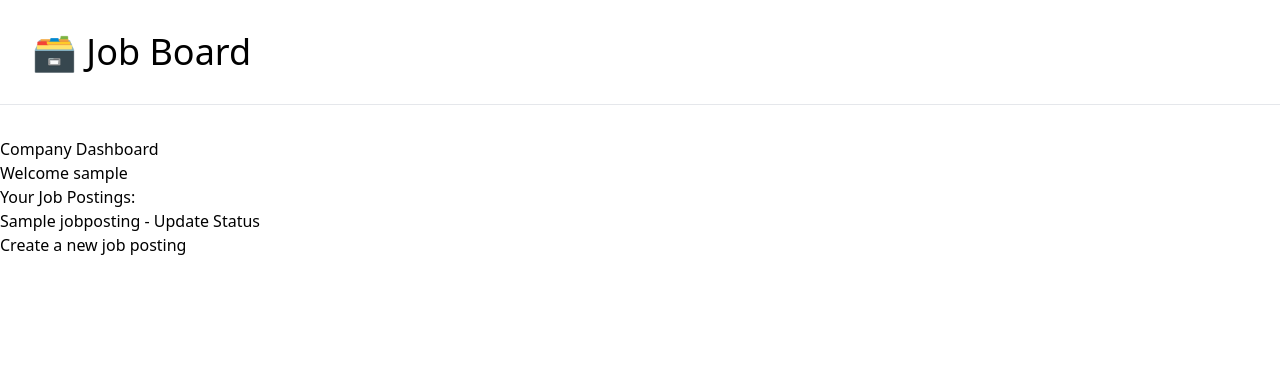
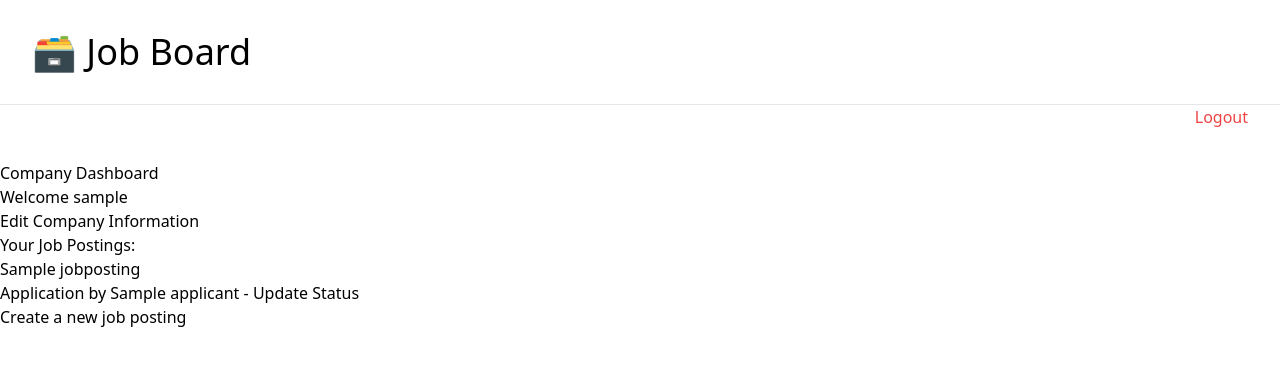
Before and after one commit to Waynexchan/Job_board_docker, a Django app: page /company/dashboard/ in a window 1280 px wide. Shown: the top 366 px of the page. Run offline with Django 5.2, Linux system fonts and the light colour scheme; the first user in the database is signed in; tables that the repository leaves empty hold one stand-in row (Sample ...); some libraries are stand-ins or nearby versions.

Commit message:
fix company dashboard

```diff
--- a/job_board/templates/job_board/_base.html
+++ b/job_board/templates/job_board/_base.html
@@ -15,6 +15,11 @@
             </a>
         </h1>
         <hr>
+        {% if request.user.is_authenticated %}
+            <div class="text-right pr-8">
+                <a href="{% url 'logout' %}" class="text-red-500">Logout</a>
+            </div>
+        {% endif %}
     </div>
     <div class="container mx-auto mb-8">
         {% block content%}
--- a/job_board/templates/job_board/company_dashboard.html
+++ b/job_board/templates/job_board/company_dashboard.html
@@ -4,10 +4,22 @@
 <h2>Company Dashboard</h2>
 <p>Welcome {{ request.user.username }}</p>
 
+<a href="{% url 'update_company_info' %}" class="btn btn-primary">Edit Company Information</a>
+
 <h3>Your Job Postings:</h3>
 <ul>
-    {% for job in job_posting %}
-    <li>{{ job.title }} - <a href="{% url 'update_application_status' application_id=job.id %}">Update Status</a></li>
+    {% for job in job_postings %}
+    <li>{{ job.title }}
+        <ul>
+            {% for application in job.applications.all %}
+            <li>Application by {{ application.applicant.name }} - <a href="{% url 'update_application_status' application_id=application.id %}">Update Status</a></li>
+            {% empty %}
+            <li>No applications yet</li>
+            {% endfor %}
+        </ul>
+    </li>
+    {% empty %}
+    <li>You have no job postings currently.</li>
     {% endfor %}
 </ul>
 <a href="{% url 'create_job_posting' %}">Create a new job posting</a>
--- a/job_board/templates/job_board/index.html
+++ b/job_board/templates/job_board/index.html
@@ -9,7 +9,7 @@
             <div class="border rounded px-8 py-10 bg-gray-50 hover:bg-gray-100 hover:cursor-pointer">
                 <p class="text-2xl pb-2">{{posting.title}}</p>
                 <hr class="py-2">
-                <p class="font-semibold pb-2">Company: {{posting.company}}</p>
+                <p class="font-semibold pb-2">Company: {{posting.company.name}}</p>
                 <p class="text-xl pb-2">Salary: ${{posting.salary|intcomma}}</p>
                 <p class="underline underline-offset-2 text-blue-500 hover:text-blue-400">View Details</p>
             </div>
--- a/job_board/urls.py
+++ b/job_board/urls.py
@@ -2,7 +2,7 @@ from django.urls import path
 from django.contrib.auth.views import LoginView
 from .views import (
     index, job_detail, register_applicant, register_company, custom_login, company_dashboard,
-    create_job_posting, update_application_status, applicant_dashboard, apply_for_job
+    create_job_posting, update_application_status, applicant_dashboard, apply_for_job, update_company_info, user_logout
 )
 
 urlpatterns = [
@@ -16,4 +16,7 @@ urlpatterns = [
     path('company/update_application_status/<int:application_id>/', update_application_status, name='update_application_status'),
     path('applicant/dashboard/', applicant_dashboard, name='applicant_dashboard'),
     path('apply_for_job/<int:job_posting_id>/', apply_for_job, name='apply_for_job'),
+    path('company/update_info/', update_company_info, name='update_company_info'),
+    path('logout/', user_logout, name='logout'),
+
 ]
--- a/job_board/views.py
+++ b/job_board/views.py
@@ -1,8 +1,8 @@
 from django.shortcuts import render, get_object_or_404, redirect
-from django.contrib.auth import authenticate, login
+from django.contrib.auth import authenticate, login, logout
 from django.views.decorators.csrf import csrf_protect
 from .models import JobPosting, Company, Applicant, Application
-from .forms import ApplicantSignUpForm, CompanySignUpForm,ApplicationForm,LoginForm, JobPostingForm, ApplicationStatusForm
+from .forms import ApplicantSignUpForm, CompanySignUpForm,ApplicationForm, CompanyUpdateForm,LoginForm, JobPostingForm, ApplicationStatusForm, CompanyInfoForm
 
 
 def index(request):
@@ -35,13 +35,30 @@ def register_company(request):
     if request.method == 'POST':
         form = CompanySignUpForm(request.POST)
         if form.is_valid():
-            form.save()
-            return redirect('login')
+            user = form.save()
+            login(request, user)
+            return redirect('update_company_info')
         else:
             return render(request, 'job_board/register_company.html', {'form': form, 'error': 'Please revise the information provided.'})
     else:
         form = CompanySignUpForm()
     return render(request, 'job_board/register_company.html', {'form': form})
+
+def update_company_info(request):
+    try:
+        company = request.user.company
+    except Company.DoesNotExist:
+        company = Company(user=request.user)
+        company.save()
+
+    if request.method == 'POST':
+        form = CompanyInfoForm(request.POST, instance=company)
+        if form.is_valid():
+            form.save()
+            return redirect('company_dashboard')
+    else:
+        form = CompanyInfoForm(instance=company)
+    return render(request, 'job_board/update_company_info.html', {'form': form})
 
 @csrf_protect
 def custom_login(request):
@@ -65,19 +82,30 @@ def custom_login(request):
         form = LoginForm()
         return render(request, 'job_board/login.html', {'form': form})
 
+def user_logout(request):
+    logout(request)
+    return redirect('home')
+
 def company_dashboard(request):
     if not request.user.is_company:
-        return redirect('')
+        return redirect('home')
 
     company = get_object_or_404(Company, user=request.user)
+    if not company.name or not company.address or not company.description:
+        return redirect('update_company_info')
+
     job_postings = JobPosting.objects.filter(company=company)
-    context= {
+    context = {
         'company': company,
-        'job_posting': job_postings
+        'job_postings': job_postings
     }
     return render(request, 'job_board/company_dashboard.html', context)
 
 def create_job_posting(request):
+    company = get_object_or_404(Company, user=request.user)
+    if not company.name or not company.address or not company.description:
+        return redirect('update_company_info')
+
     if request.method == 'POST':
         form = JobPostingForm(request.POST)
         if form.is_valid():
@@ -102,7 +130,7 @@ def update_application_status(request, application_id):
 
 def applicant_dashboard(request):
     if not request.user.is_applicant:
-        return redirect('')
+        return redirect('home')
 
     job_postings = JobPosting.objects.filter(is_active=True)
     context = {
```
Also changed, not shown: job_board/forms.py (+14 -1 lines), job_board/templates/job_board/update_company_info.html (added, +10 -0 lines).
